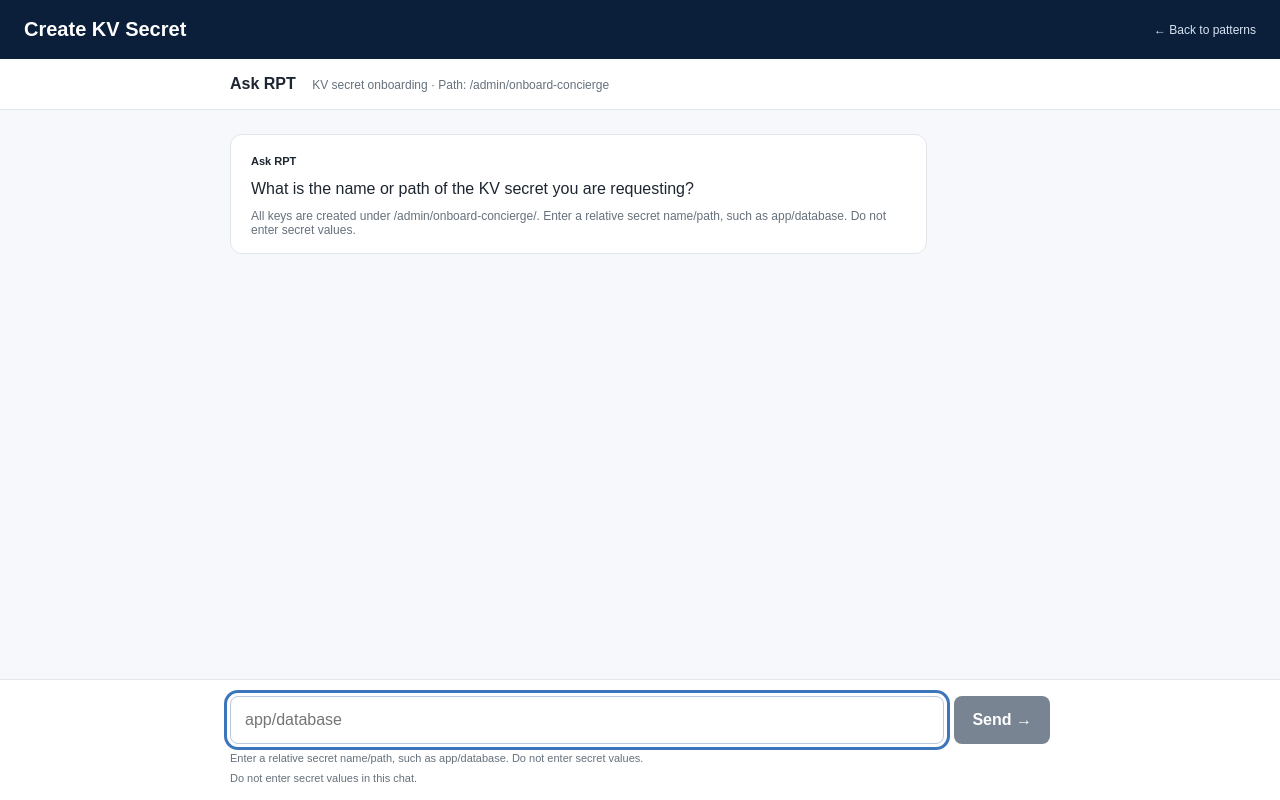
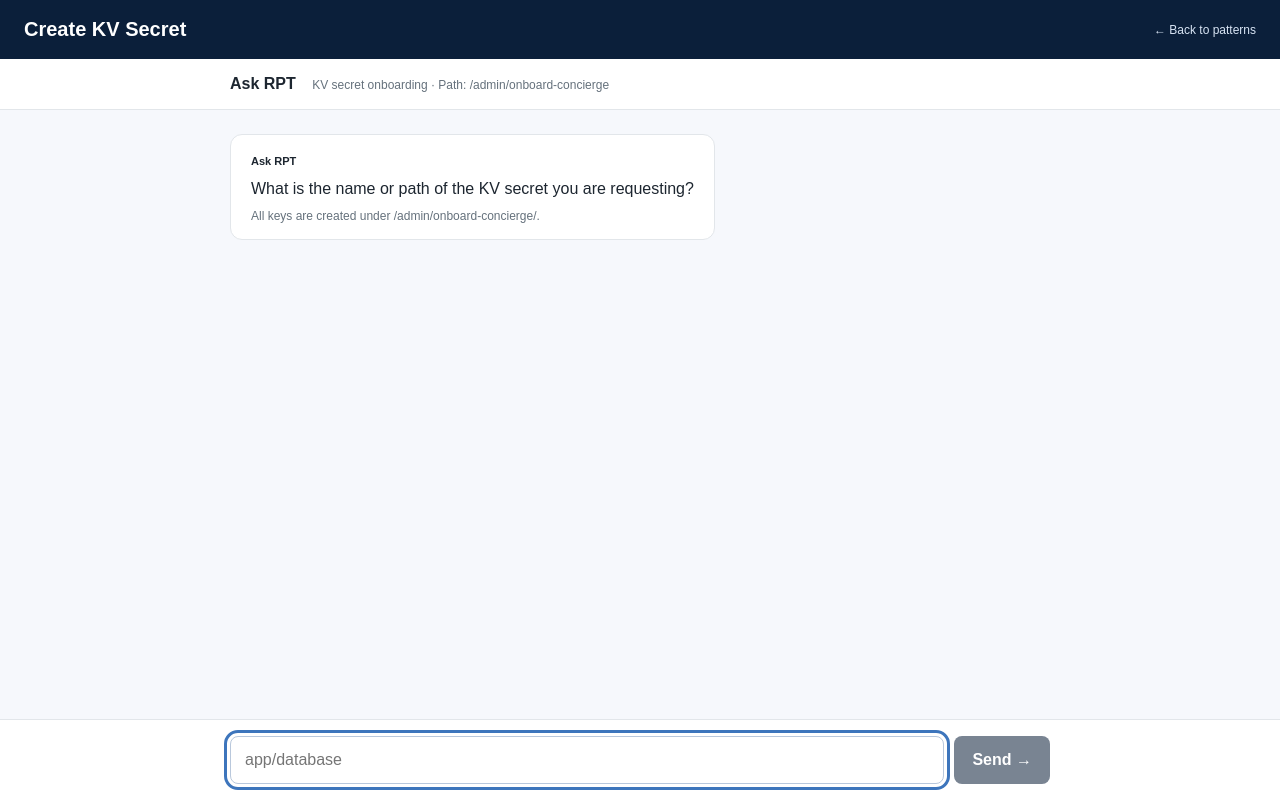
Before and after one commit to tuffner-rpt/rpt-vault-concierge, a Next.js app: page /kv-secret in a window 1280 px wide. Built offline with nearby package versions, Linux system fonts and the light colour scheme.

Commit message:
Remove KV secret chat helper lines

```diff
--- a/app/components/KVMountChat.tsx
+++ b/app/components/KVMountChat.tsx
@@ -20,7 +20,7 @@ const secretQuestions = [
   "Enter your UserID",
 ];
 const secretRules: InputRule[] = [
-  { pattern: /^[A-Za-z0-9_.@~/-]+$/, max: 300, validate: value => value.split("/").every(part => part !== "" && part !== "." && part !== ".."), hint: "Enter a relative secret name/path, such as app/database. Do not enter secret values." },
+  { pattern: /^[A-Za-z0-9_.@~/-]+$/, max: 300, validate: value => value.split("/").every(part => part !== "" && part !== "." && part !== ".."), hint: "Enter a valid key name or path." },
   mountRules[1],
   mountRules[2],
 ];
@@ -83,7 +83,7 @@ export function KVMountChat({ mode = "mount" }: { mode?: "mount" | "secret" }) {
       <div className="kv-chat-messages" role="log" aria-live="polite" aria-relevant="additions">
         {questions.slice(0, Math.min(step + 1, questions.length)).map((question, index) => (
           <div className="kv-chat-exchange" key={question}>
-            <div className="kv-chat-bubble assistant"><strong>Ask RPT</strong><p>{question}</p>{index === 0 ? <small>{secret ? "All keys are created under /admin/onboard-concierge/. " : ""}{rules[0].hint}</small> : null}</div>
+            <div className="kv-chat-bubble assistant"><strong>Ask RPT</strong><p>{question}</p>{index === 0 ? <small>{secret ? "All keys are created under /admin/onboard-concierge/." : rules[0].hint}</small> : null}</div>
             {answers[index] ? <div className="kv-chat-bubble user"><strong>You</strong><p>{answers[index]}</p></div> : null}
           </div>
         ))}
@@ -104,9 +104,8 @@ export function KVMountChat({ mode = "mount" }: { mode?: "mount" | "secret" }) {
         {error ? <p role="alert" className="kv-chat-error">{error}</p> : null}
         {step < questions.length ? <form onSubmit={answer}>
           <label htmlFor="kv-answer">{questions[step]}</label>
-          <div className="kv-chat-input-row"><input ref={input} id="kv-answer" value={draft} onChange={event => { setDraft(event.target.value); setError(""); }} placeholder={fields[step] === "mount" ? "Onboard-xxx" : fields[step] === "secret_path" ? "app/database" : labels[fields[step]]} maxLength={rules[step].max} autoComplete="off" spellCheck={false} aria-describedby={step === 0 ? "kv-mount-format" : undefined} /><button type="submit" disabled={!draft.trim()}>Send →</button></div>
-          {step === 0 ? <small id="kv-mount-format">{rules[0].hint}</small> : null}
-          {secret ? <small>Do not enter secret values in this chat.</small> : null}
+          <div className="kv-chat-input-row"><input ref={input} id="kv-answer" value={draft} onChange={event => { setDraft(event.target.value); setError(""); }} placeholder={fields[step] === "mount" ? "Onboard-xxx" : fields[step] === "secret_path" ? "app/database" : labels[fields[step]]} maxLength={rules[step].max} autoComplete="off" spellCheck={false} aria-describedby={!secret && step === 0 ? "kv-mount-format" : undefined} /><button type="submit" disabled={!draft.trim()}>Send →</button></div>
+          {!secret && step === 0 ? <small id="kv-mount-format">{rules[0].hint}</small> : null}
         </form> : null}
       </div>
     </section>
```
